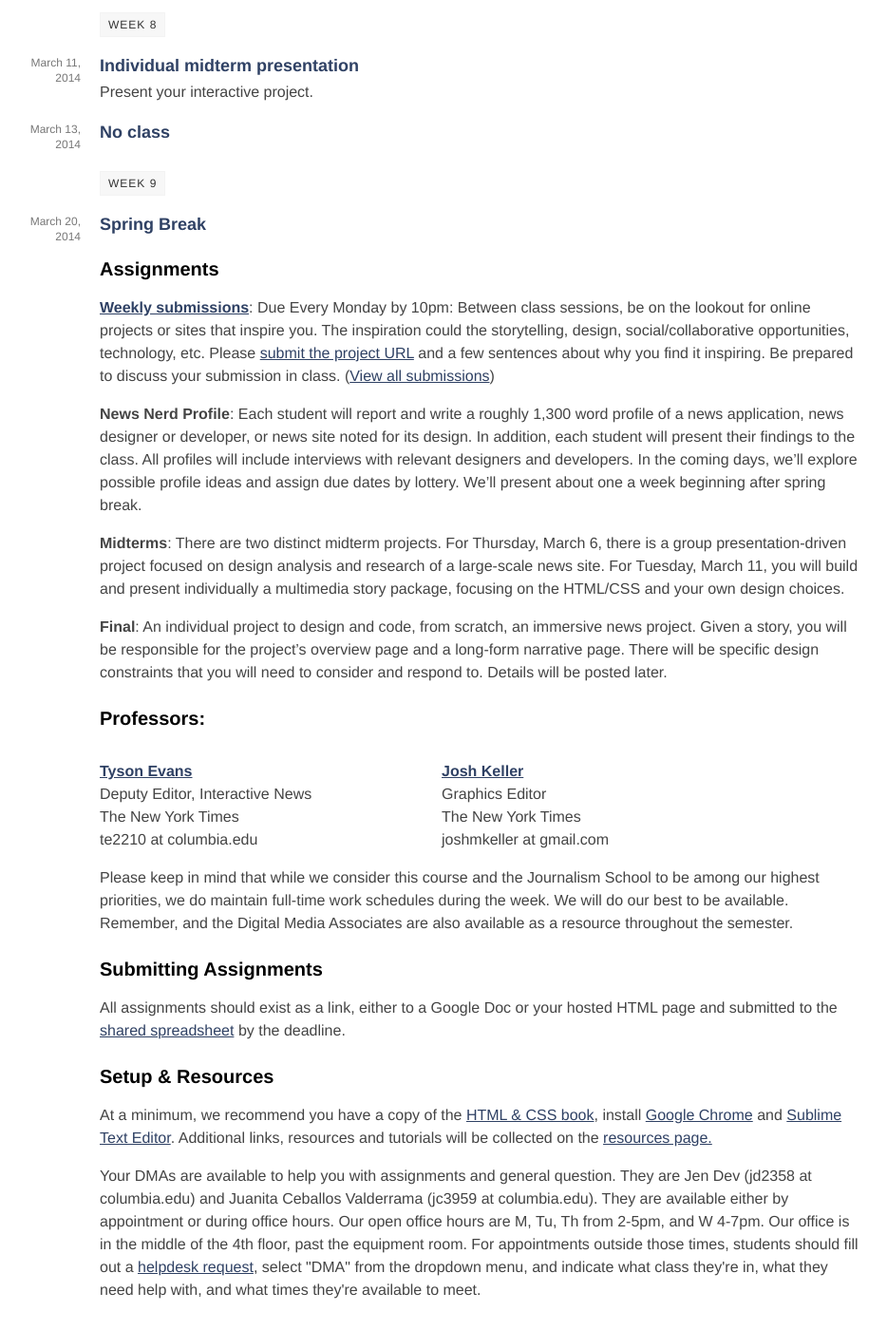
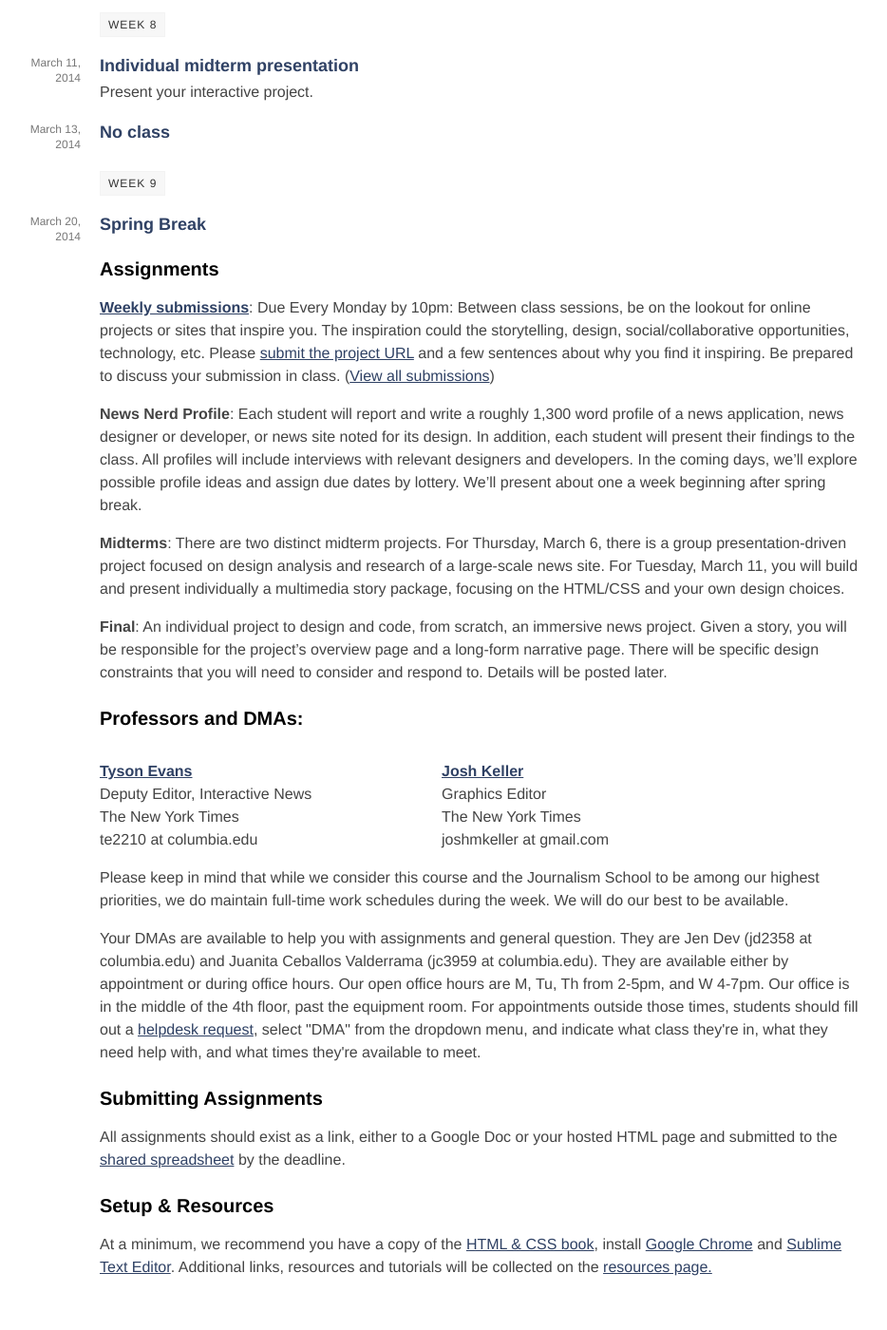
Before and after one commit to tysone/2014-columbia, a Jekyll site: the page built from index.html, in a window 1280 px wide and 1400 px high, scrolled down 1726 px. Shown: the whole window at 95% size, without its empty margins (175-1109 px from the left). Built offline with Jekyll 4.4.1, drawn with Linux system fonts in a browser that asks for light colours; after the commit the page ends 3102 px from its top, so only the background shows below that; some of the changed text lies outside the part shown.

Commit message:
minor ch

```diff
--- a/index.html
+++ b/index.html
@@ -14,7 +14,7 @@ title: Interactive Design - Spring 2014
 <ul class="anchors">
 	<li><a href="#schedule">Schedule</a></li>
 	<li><a href="#assignments">Assignments</a></li>
-	<li><a href="#professors">Professors</a></li>
+	<li><a href="#professors">Professors &amp; DMAs</a></li>
 	<li><a href="#submitting">Submitting Assignments</a></li>
 	<li><a href="#resources">Setup &amp; Resources</a></li>
 </ul>
@@ -64,7 +64,7 @@ title: Interactive Design - Spring 2014
 </div>
 
 
-<a name="professors"></a><h2>Professors:</h2>
+<a name="professors"></a><h2>Professors and DMAs:</h2>
 
 <p style="float: left; width: 35%; margin-right: 10%;"><strong><a href="http://www.tysonevans.com/">Tyson Evans</a></strong><br />
 Deputy Editor, Interactive News<br />
@@ -76,7 +76,9 @@ Graphics Editor<br />
 The New York Times<br />
 joshmkeller at gmail.com</p>
 
-<p style="clear: both;">Please keep in mind that while we consider this course and the Journalism School to be among our highest priorities, we do maintain full-time work schedules during the week. We will do our best to be available. Remember,  and the Digital Media Associates are also available as a resource throughout the semester.</p>
+<p style="clear: both;">Please keep in mind that while we consider this course and the Journalism School to be among our highest priorities, we do maintain full-time work schedules during the week. We will do our best to be available.</p>
+
+<p>Your DMAs are available to help you with assignments and general question. They are Jen Dev (jd2358 at columbia.edu) and Juanita Ceballos Valderrama (jc3959 at columbia.edu). They are available either by appointment or during office hours. Our open office hours are M, Tu, Th from 2-5pm, and W 4-7pm. Our office is in the middle of the 4th floor, past the equipment room. For appointments outside those times, students should fill out a <a href="http://help.jrn.columbia.edu">helpdesk request</a>, select "DMA" from the dropdown menu, and indicate what class they're in, what they need help with, and what times they're available to meet.</p>
 
 <a name="submitting"></a><h2>Submitting Assignments</h2>
 
@@ -85,5 +87,3 @@ joshmkeller at gmail.com</p>
 <a name="resources"></a><h2>Setup &amp; Resources</h2>
 
 <p>At a minimum, we recommend you have a copy of the <a href="http://www.htmlandcssbook.com">HTML &amp; CSS book</a>, install <a href="https://www.google.com/intl/en/chrome/browser/">Google Chrome</a> and <a href="http://www.sublimetext.com/">Sublime Text Editor</a>. Additional links, resources and tutorials will be collected on the <a href="resources.html">resources page.</a></p>
-
-<p>Your DMAs are available to help you with assignments and general question. They are Jen Dev (jd2358 at columbia.edu) and Juanita Ceballos Valderrama (jc3959 at columbia.edu). They are available either by appointment or during office hours. Our open office hours are M, Tu, Th from 2-5pm, and W 4-7pm. Our office is in the middle of the 4th floor, past the equipment room. For appointments outside those times, students should fill out a <a href="http://help.jrn.columbia.edu">helpdesk request</a>, select "DMA" from the dropdown menu, and indicate what class they're in, what they need help with, and what times they're available to meet.</p>
```
